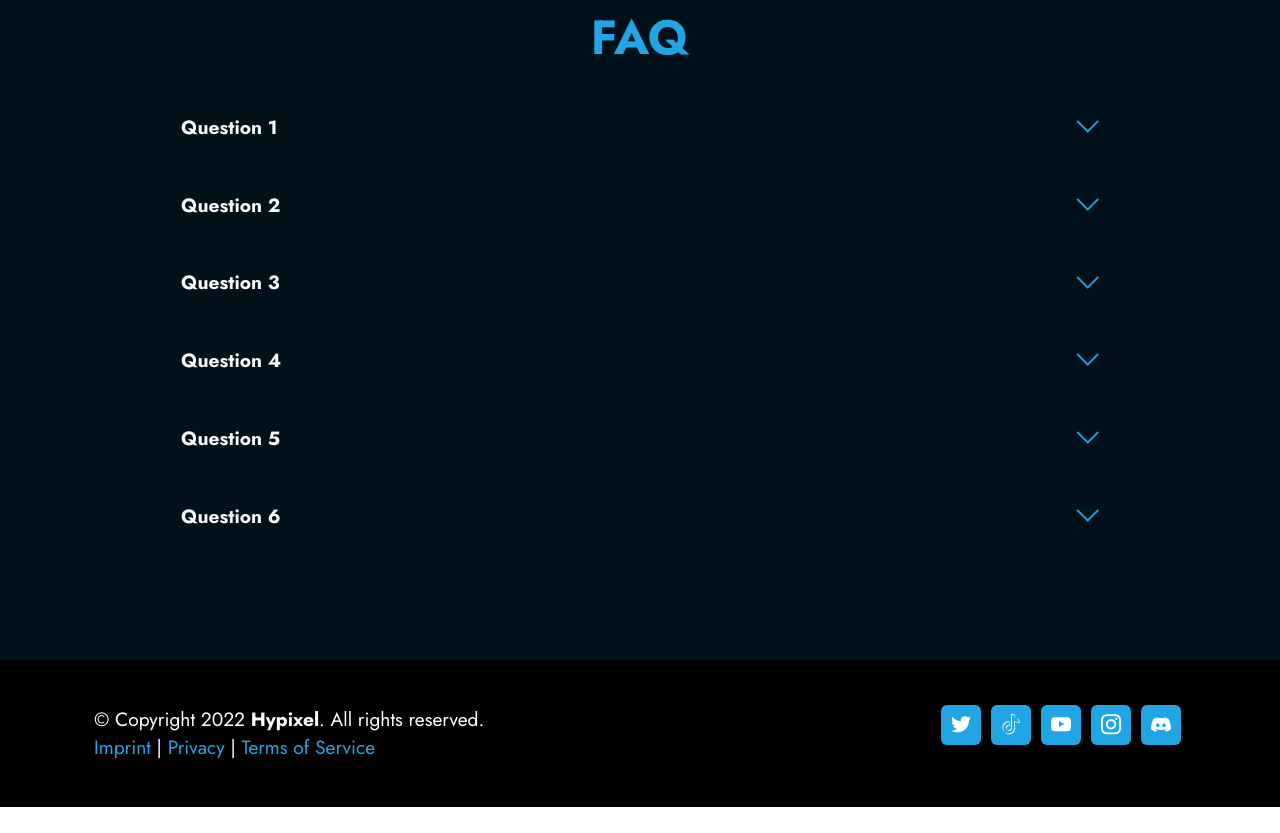
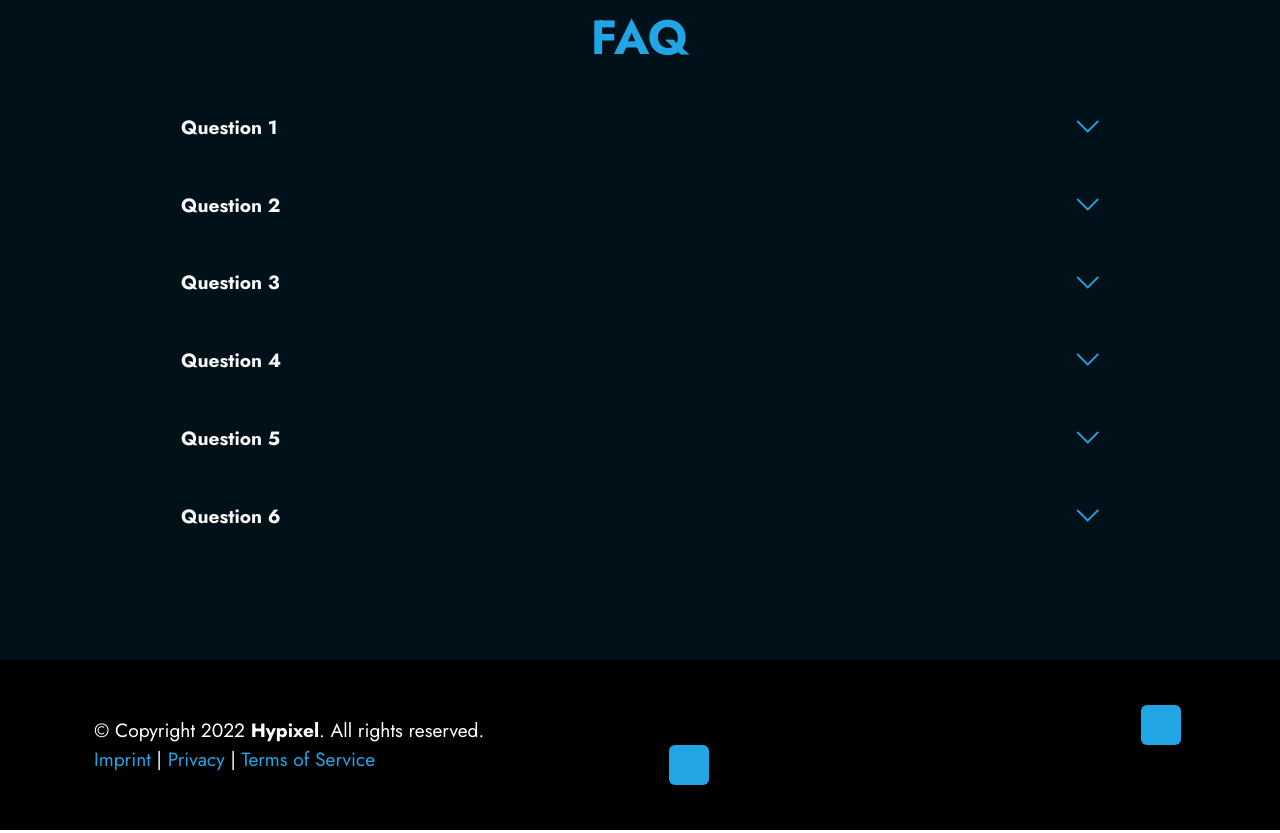
Before and after one commit to clashbauerFR/Test2, a plain HTML site: page index.html in a window 1280 px wide. Shown: the part 3053-3886 px from the top of the page. Drawn offline with Linux system fonts and the light colour scheme; files whose address does not match are found by name.

Commit message:
Update index.html

```diff
--- a/index.html
+++ b/index.html
@@ -8,13 +8,13 @@
   <meta name="twitter:card" content="summary_large_image"/>
   <meta name="twitter:image:src" content="">
   <meta property="og:image" content="">
-  <meta name="twitter:title" content="Home - Hypixel">
+  <meta name="twitter:title" content="Home - Wildlands SMP">
   <meta name="viewport" content="width=device-width, initial-scale=1, minimum-scale=1">
   <link rel="shortcut icon" href="assets/images/512xnewhypixel.png" type="image/x-icon">
-  <meta name="description" content="This is our official Website for the Minecraft Server Hypixel.net! Join now with 1.8-1.19!">
+  <meta name="description" content="Dies ist unsere offizielle Website für den Minecraft-Server Wildlands SMP! Jetzt mit 1.8-1.1.21.9 beitreten!">
 
 
-  <title>Home - Hypixel</title>
+  <title>Home - Wildlands</title>
   <link rel="stylesheet" href="assets/web/assets/mobirise-icons2/mobirise2.css">
   <link rel="stylesheet" href="assets/web/assets/mobirise-icons/mobirise-icons.css">
   <link rel="stylesheet" href="assets/bootstrap/css/bootstrap.min.css">
@@ -365,28 +365,14 @@
             <div class="col-md-12 col-lg-6 px-4 align-right">
                 <div class="social-list">
                     <div class="soc-item">
-                        <a href="https://twitter.com" target="_blank">
-                            <span class="mbr-iconfont mbr-iconfont-social socicon-twitter socicon"></span>
+                        <a href="www.tiktok.com/@wild.lands8" target="_blank">
+                            <span class="klicke Hier für Unsere Tiktok Kanal"></span>
                         </a>
                     </div>
-                    <div class="soc-item">
-                        <a href="https://tiktok.com" target="_blank">
-                            <span class="mbr-iconfont mbr-iconfont-social socicon-tiktok socicon"></span>
-                        </a>
                     </div>
                     <div class="soc-item">
-                        <a href="https://youtube.com" target="_blank">
-                            <span class="mbr-iconfont mbr-iconfont-social socicon-youtube socicon"></span>
-                        </a>
-                    </div>
-                    <div class="soc-item">
-                        <a href="https://instagram.com" target="_blank">
-                            <span class="mbr-iconfont mbr-iconfont-social socicon-instagram socicon"></span>
-                        </a>
-                    </div>
-                    <div class="soc-item">
-                        <a href="https://discord.com" target="_blank">
-                            <span class="mbr-iconfont mbr-iconfont-social socicon-discord socicon"></span>
+                        <a href="https://discord.gg/vSxFaHfbJA" target="_blank">
+                            <span class="Klicke Hier für Unsere Discord Server"></span>
                         </a>
                     </div>
 
```
